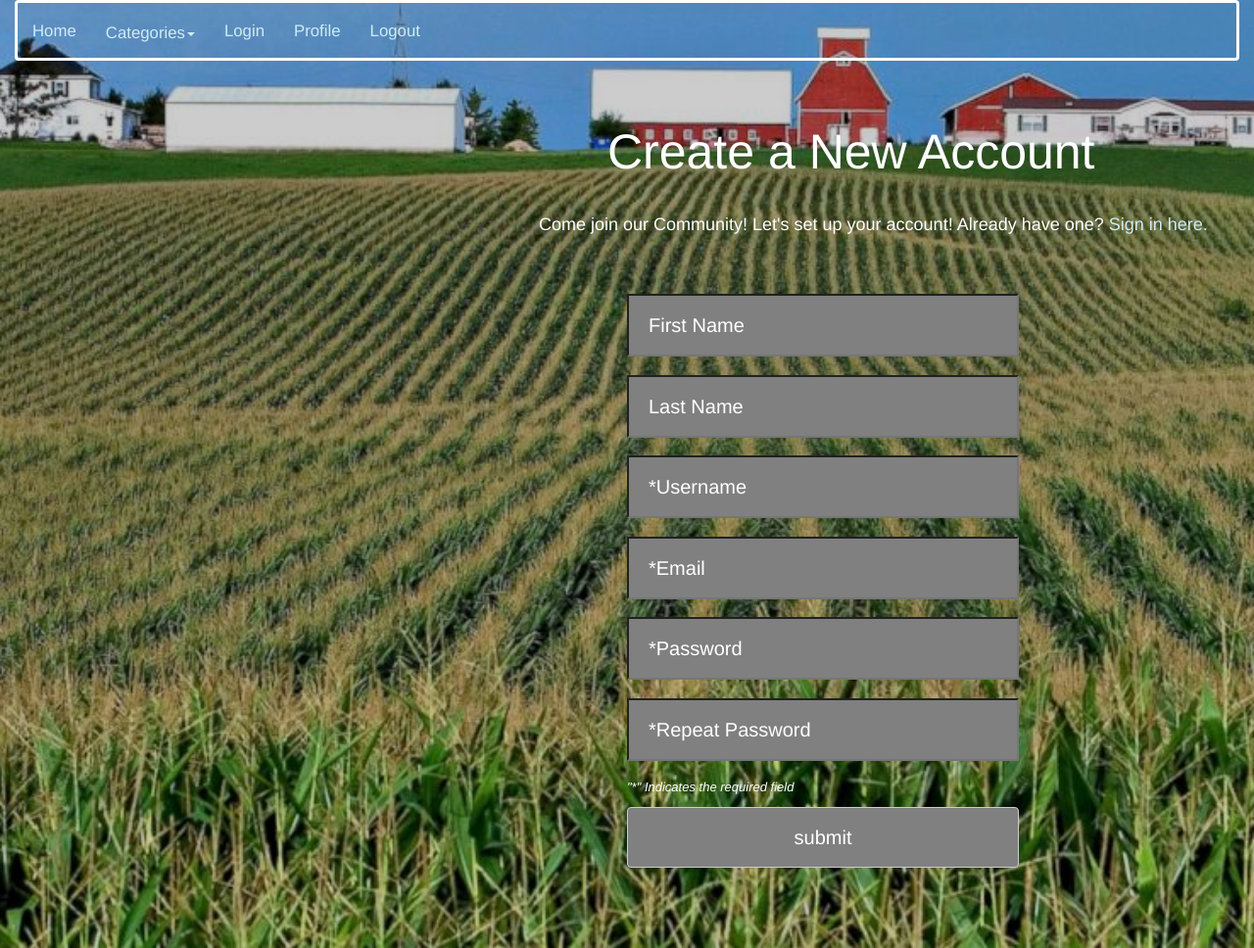
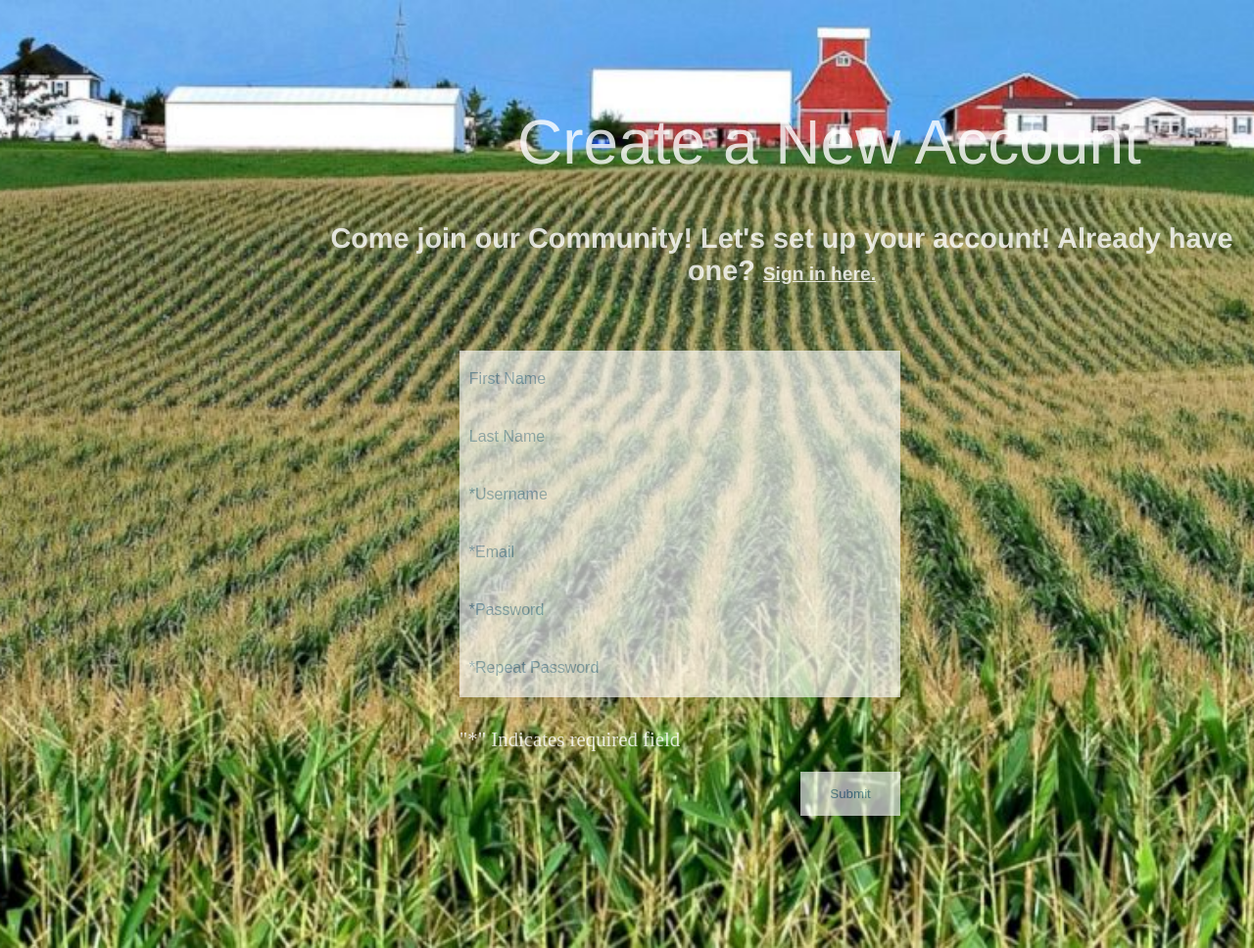
Before and after one commit to apa-123/memes, a Flask app: page /login/signup in a window 1280 px wide. Shown: the whole page at 98% size. Run offline with Flask 2, Linux system fonts and the light colour scheme; some libraries are stand-ins or nearby versions.

Commit message:
modification in form.html

```diff
--- a/templates/form.html
+++ b/templates/form.html
@@ -1,13 +1,148 @@
-{% extends 'layout.html' %}
-{% block navbar %}
-{{ super() }}
-{% endblock  %}
-{% block body %}
-  <body id="form">
+
+
+<style type="text/css">
+body {
+    position: absolute;
+    background-image: url("/static/content/back.jpg");
+    background-position: center center;
+    background-repeat: no-repeat;
+    background-size: cover;
+    width: 100%;
+    height: 100%;
+    opacity: 0.8;
+    z-index: -1;
+    top: 0;
+    left: 0;
+    bottom: 0;
+    right: 0;
+
+}
+
+a {
+  color: white;
+  font-size: 1.2rem;
+}
+
+header {
+	top: 100px;
+    left: 520px;
+    font-family: Helvetica Neue;
+    font-size: 4rem;
+    position: absolute;
+    text-align: center;
+    color: white;
+}
+
+h1 {
+    top: 200px;
+    left: 300px;
+    font-family: Helvetica Neue;
+    font-size: 1.8rem;
+    position: absolute;
+    text-align: center;
+    color: white;
+}
+
+p {
+	color: white;
+}
+
+.container {
+  position: absolute;
+  top: 300px;
+  left: 36%;
+  width: 500px;
+  height: 600px;
+  margin: 0 auto;
+}
+
+.login {
+  margin-top: 50px;
+  width: 450px;
+}
+
+.login-heading {
+  font: 1.8em/48px "Tenor Sans", sans-serif;
+  color: white;
+}
+
+.input-txt {
+  opacity: 0.8;
+  width: 100%;
+  padding: 20px 10px;
+  border: none;
+  font-size: 1em;
+  color: #04223a;
+  border-bottom: 1px dotted rgba(250, 250, 250, 0.4);
+  -webkit-box-sizing: border-box;
+          box-sizing: border-box;
+  -webkit-transition: background-color 0.5s ease-in-out;
+  transition: background-color 0.5s ease-in-out;
+}
+
+.input-txt:-moz-placeholder {
+  color: #81aac9;
+}
+
+.input-txt:-ms-input-placeholder {
+  color: #81aac9;
+}
+
+.input-txt::-webkit-input-placeholder {
+  color: #81aac9;
+}
+
+.input-txt:focus {
+  background-color: #4478a0;
+}
+
+.login-footer {
+  font-size: 1.3rem;
+  margin: 10px 0;
+  overlow: hidden;
+  float: left;
+  width: 100%;
+}
+
+.btn {
+  opacity: 0.8;
+  padding: 15px 30px;
+  border: none;
+  background: white;
+  color: #5D92BA;
+}
+
+.btn--right {
+  float: right;
+}
+</style>
+
+<body>
 	<header>Create a New Account</header>
     <h1>Come join our Community! Let's set up your account! Already have one?
     <a href="/login">Sign in here.</a></h1>
-    <div class="information">
+<div class="container">
+	{% if error %}
+  	<p><strong>Error:</strong> {{ error }}
+  	{% endif %}
+
+  <div class="login">
+      <form method="post">
+        <input type="firstname" name="firstName" placeholder="First Name" required="required" class="input-txt" />
+        <input type="lastname" name="lastname" placeholder="Last Name" required="required" class="input-txt" />
+        <input type="username" name="user" placeholder="*Username" required="required" class="input-txt" />
+        <input type="email" name="email" placeholder="*Email" required="required" class="input-txt" />
+        <input type="password" name="password" placeholder="*Password" required="required" class="input-txt" />
+        <input type="repeat" name="repeat" placeholder="*Repeat Password" required="required" class="input-txt" />
+		  <div class="login-footer">
+		  	<p>"*" Indicates required field</p>
+		    <button type="submit" class="btn btn--right">Submit  </button>
+		  </div>
+
+      </form>
+ </div>
+ </div>
+<!-- <div class="information">
   {% if error %}
   <p><strong>Error:</strong> {{ error }}
   {% endif %}
@@ -27,6 +162,4 @@
     <p class="documentation">"*" Indicates the required field</p>
     <input class="btn btn-default" type="submit" value="submit">
   </form>
-    </div>
-
-{% endblock %}
+</div>   -->
```
Also changed, not shown: templates/loginPage.html (+28 -22 lines), 2 other files. Lines whose indentation alone changed are shown as unchanged.
